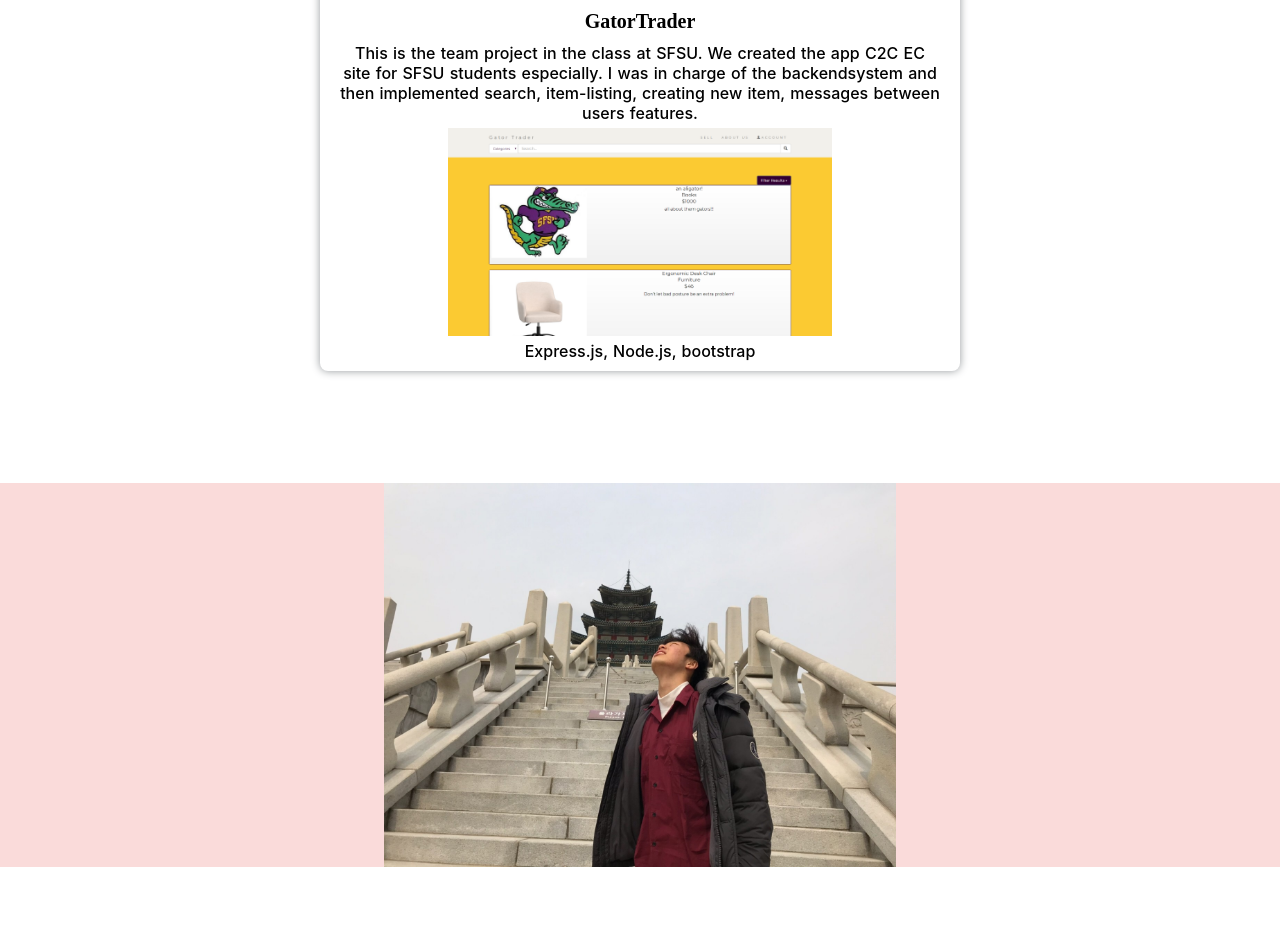
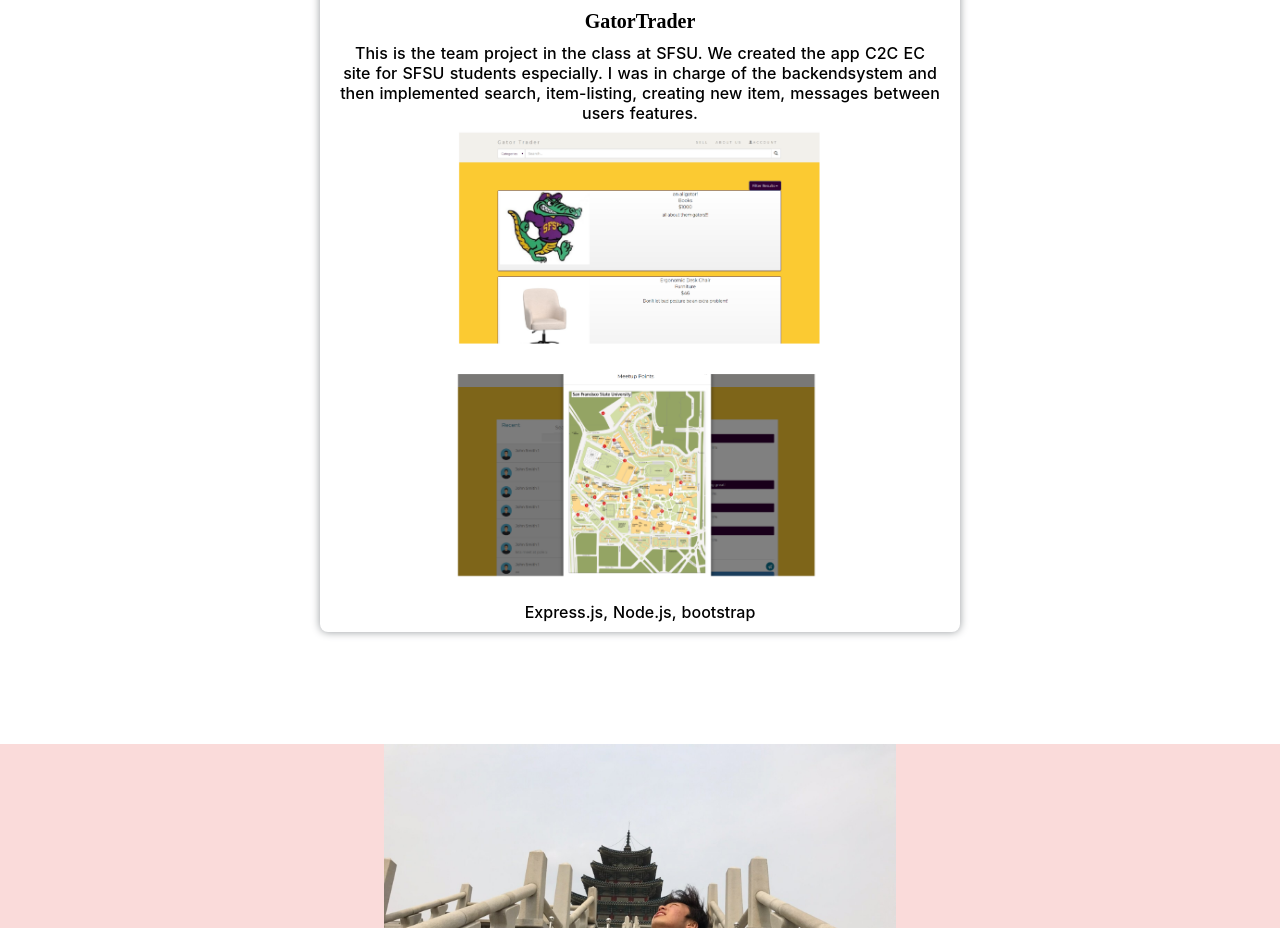
Before and after one commit to wakkihaya/wakki_portfolio, a Nuxt app: page / in a window 1280 px wide. Shown: the part 9920-10848 px from the top of the page. Built offline with nearby package versions, Linux system fonts and the light colour scheme.

Commit message:
revise the gatortrader

```diff
--- a/pages/index.vue
+++ b/pages/index.vue
@@ -265,7 +265,7 @@ export default {
                 content:'This is the team project in the class at SFSU. We created the app C2C EC site for SFSU students especially. I was in charge of the backend' +
                     'system and then implemented search, item-listing, creating new item, messages between users features.',
                 lang:'Express.js, Node.js, bootstrap',
-                image:'/gatortrader.png'
+                image:'/gatortrader_formal.png'
             },
 
         ]
```
